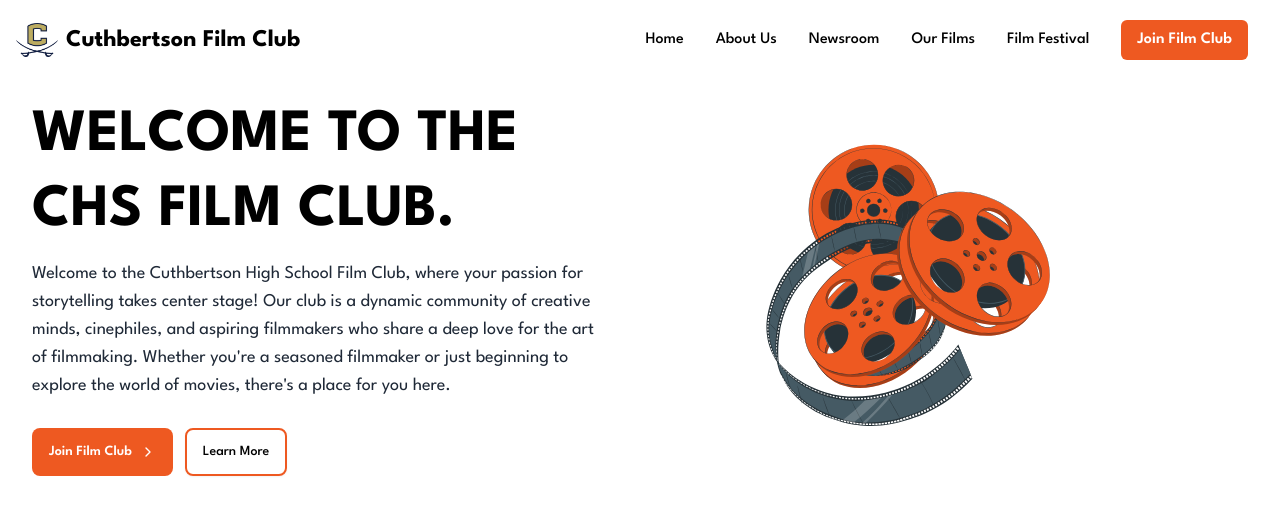
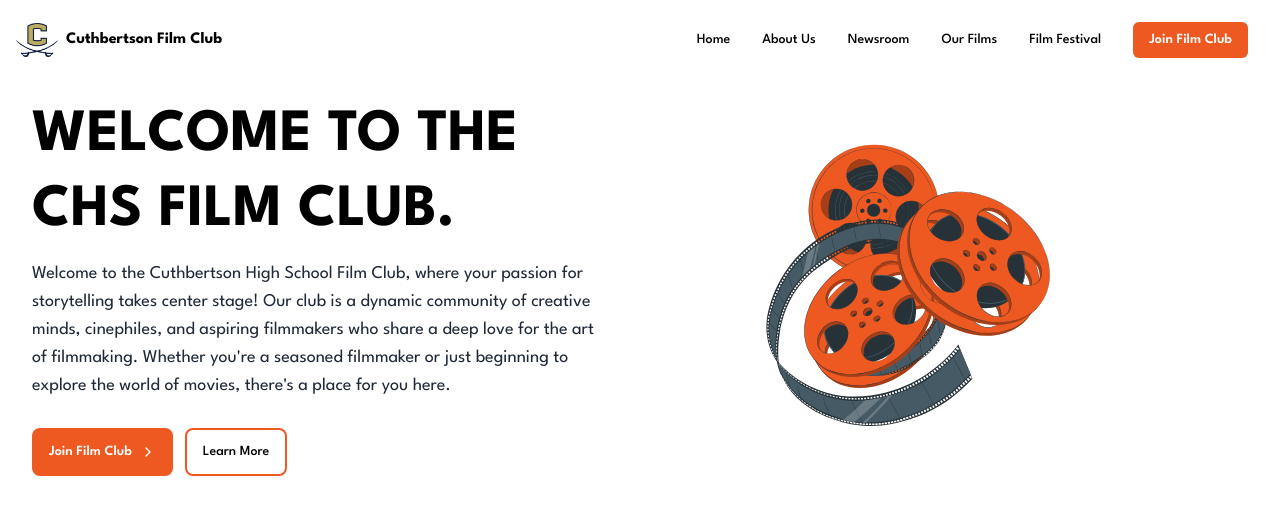
Before and after one commit to listentothefrog/CHSFilmClubWebsite, a Next.js app: page / in a window 1280 px wide. Shown: the top 514 px of the page. Built offline with nearby package versions, Linux system fonts and the light colour scheme.

Commit message:
change font size of links when screen size is reduced

```diff
--- a/src/components/Navbar.js
+++ b/src/components/Navbar.js
@@ -14,28 +14,26 @@ const Navbar = () => {
           height={40}
           alt="Cuthbertson Logo"
         />
-        <h1 className="text-2xl font-signature ml-2 font-bold">
-          Cuthbertson Film Club
-        </h1>
+        <h1 className="ml-2 font-bold">Cuthbertson Film Club</h1>
       </div>
 
       <ul className="hidden md:flex md:items-center">
-        <li className="px-4 cursor-pointer capitalize font-medium link-underline hover:text-gray-800 ease-in-out">
+        <li className="text-sm md:text-md px-4 cursor-pointer capitalize font-medium link-underline hover:text-gray-800 ease-in-out">
           <Link href={"/"}>Home</Link>
         </li>
-        <li className="px-4 cursor-pointer capitalize font-medium link-underline hover:text-gray-800 ease-in-out">
+        <li className="text-sm md:text-md px-4 cursor-pointer capitalize font-medium link-underline hover:text-gray-800 ease-in-out">
           <Link href={"/aboutus"}>About Us</Link>
         </li>
-        <li className="px-4 cursor-pointer capitalize font-medium link-underline hover:text-gray-800 ease-in-out">
+        <li className="text-sm md:text-md px-4 cursor-pointer capitalize font-medium link-underline hover:text-gray-800 ease-in-out">
           <Link href={"/newsroom"}>Newsroom</Link>
         </li>
-        <li className="px-4 cursor-pointer capitalize font-medium link-underline hover:text-gray-800 ease-in-out">
+        <li className="text-sm md:text-md px-4 cursor-pointer capitalize font-medium link-underline hover:text-gray-800 ease-in-out">
           <Link href={"/ourfilms"}>Our Films</Link>
         </li>
-        <li className="px-4 cursor-pointer capitalize font-medium link-underline hover:text-gray-800 ease-in-out">
+        <li className="text-sm md:text-md px-4 cursor-pointer capitalize font-medium link-underline hover:text-gray-800 ease-in-out">
           <Link href={"/filmfestival"}>Film Festival</Link>
         </li>
-        <li className="px-4 cursor-pointer capitalize font-medium link-underline">
+        <li className="text-sm md:text-md px-4 cursor-pointer capitalize font-medium link-underline">
           <Link href={"/joinfilmclub"}>
             <button className="px-4 py-2 bg-filmcluborange rounded-md font-semibold text-white">
               Join Film Club
```
